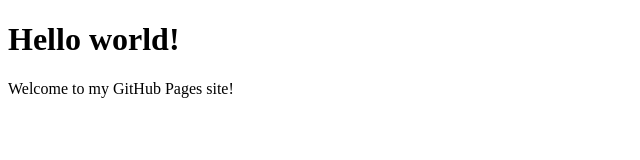
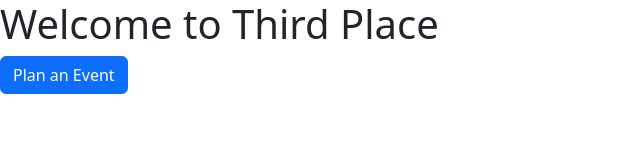
Before and after one commit to eehudson/Budget-Suggestions, a plain HTML site: page index.html in a window 1280 px wide. Shown: the whole page, without its empty margins (0-640 px from the left). Drawn offline with nearby package versions, Linux system fonts and the light colour scheme.

Commit message:
Update index.html
starting base html

```diff
--- a/index.html
+++ b/index.html
@@ -1,10 +1,21 @@
 <!DOCTYPE html>
 <html>
   <head>
-    <title>My GitHub Pages Site</title>
+    <title>Third Place</title>
+    <link rel="stylesheet" type=“text/css” href="styles.css">
+    <link href="https://cdn.jsdelivr.net/npm/bootstrap@5.3.3/dist/css/bootstrap.min.css" rel="stylesheet" integrity="sha384-QWTKZyjpPEjISv5WaRU9OFeRpok6YctnYmDr5pNlyT2bRjXh0JMhjY6hW+ALEwIH" crossorigin="anonymous">
   </head>
   <body>
-    <h1>Hello world!</h1>
-    <p>Welcome to my GitHub Pages site!</p>
+    <h1> Welcome to Third Place </h1>
+
+    <div>
+        <button type="button" class="btn btn-primary" onclick=""> Plan an Event </button>
+    </div>
   </body>
 </html>
+
+
+<script>
+
+
+</script>
```
